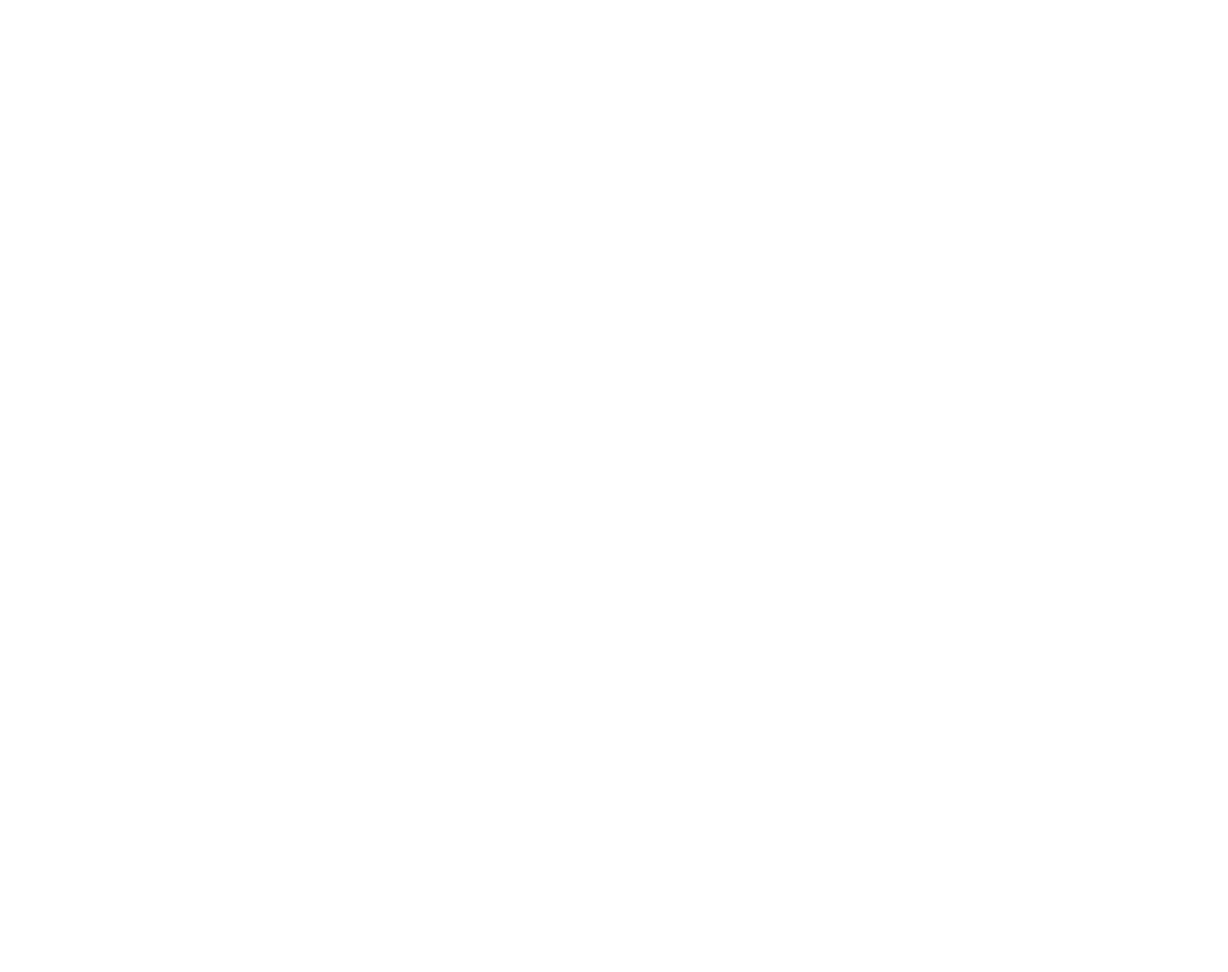
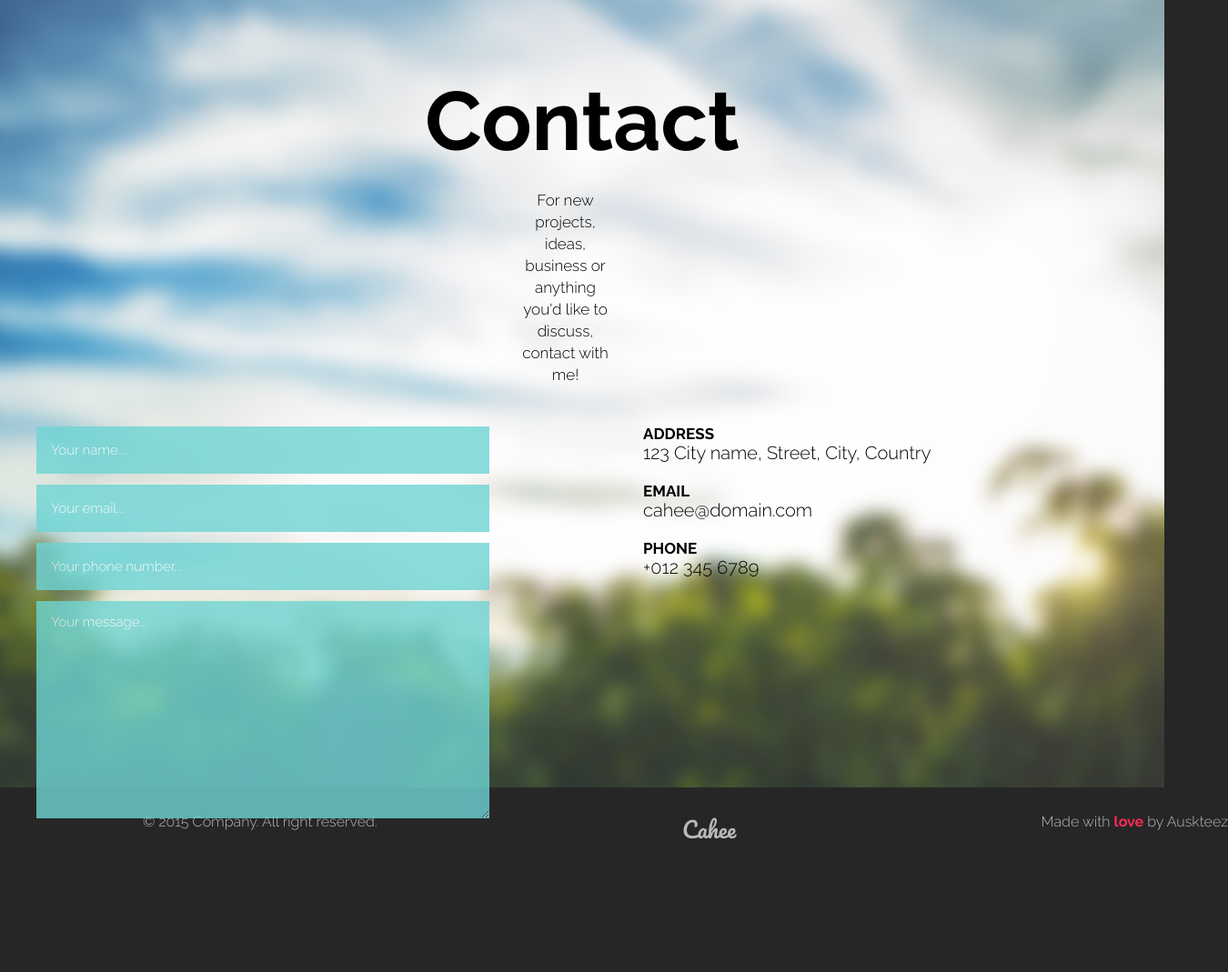
Before and after one commit to ykalchenko/14_Form, a plain HTML site: page index.html in a window 1280 px wide. Shown: the whole page at 91% size, 1350 px wide, since content can reach past the window. Before the commit the page ends 800 px from the top, so only its background shows below. Drawn offline with Linux system fonts and the light colour scheme.

Commit message:
add text and styles

```diff
--- a/index.html
+++ b/index.html
@@ -7,9 +7,57 @@
   <meta name="viewport" content="width=device-width, initial-scale=1.0">
   <title>Contact</title>
   <link rel="stylesheet" href="style.css">
+  <link rel="preconnect" href="https://fonts.googleapis.com">
+  <link rel="preconnect" href="https://fonts.gstatic.com" crossorigin>
+  <link href="https://fonts.googleapis.com/css2?family=Pacifico&family=Raleway:wght@300;700&display=swap" rel="stylesheet">
 </head>
 
 <body>
+  <div class="columns">
+    <div class="column"></div>
+    <div class="column"></div>
+    <div class="column"></div>
+    <div class="column"></div>
+    <div class="column"></div>
+    <div class="column"></div>
+    <div class="column"></div>
+    <div class="column"></div>
+    <div class="column"></div>
+    <div class="column"></div>
+    <div class="column"></div>
+    <div class="column"></div>
+  </div>
+
+  <main>
+    <header>
+      <h1>Contact</h1>
+      <p class="header-description">For new projects, ideas, business or anything you'd like to discuss, contact with me!</p>
+    </header>
+    <div class="main-content">
+      <form action="" method="get">
+        <input class="text-field__input" type="text" placeholder="Your name..." minlength="3" id="username"required>
+        <input class="text-field__input" type="email" placeholder="Your email..." id="email" name="email" required>
+        <input class="text-field__input" type="tel" placeholder="Your phone number..." id="phone-number">
+        <textarea name="" id="message" cols="30" rows="10" placeholder="Your message..."></textarea>
+      </form>
+      <div class="contact-info">
+        <p><span class="info-name">ADDRESS</span> <br>
+        <span class="info-data">123 City name, Street, City, Country</span> <br><br>
+        <span class="info-name">EMAIL</span><br>
+        <span class="info-data">cahee@domain.com</span><br><br>
+        <span class="info-name">PHONE</span><br>
+        <span class="info-data">+012 345 6789</span></p>
+      </div>
+    </div>
+  </main>
+
+  <footer>
+    <div class="footer-text">
+      <p class="footer-text-left">© 2015 Company. All right reserved.</p>
+      <p class="footer-text-logo">Cahee</p>
+      <p class="footer-text-right">Made with <span class="love">love</span> by Auskteez</p>
+    </div>
+  </footer>
 
 </body>
 
--- a/style.css
+++ b/style.css
@@ -0,0 +1,155 @@
+body {
+  margin: 0;
+  width: 100vw;
+  height: 956px;
+  background-color: #262626;
+  font-family: 'Raleway', sans-serif;
+}
+
+.columns {
+  width: 1500px;
+  height: 956px;
+  /* display: flex; */
+  display: none;
+  gap: 30px;
+  justify-content: center;
+}
+
+.column {
+  width: 70px;
+  height: 956px;
+  gap: 30px;
+  background-color: aquamarine;
+  justify-content: space-between;
+}
+
+main {
+  height: 866px;
+  background-image: url('imgs/img.png');
+  background-position: center;
+  /* Center the image */
+  background-repeat: no-repeat;
+  /* Do not repeat the image */
+  background-size: cover;
+  /* Resize the background image to cover the entire container */
+}
+
+footer {
+  height: 90px;
+  background-color: #262626;
+  /* align-items: center; */
+}
+
+h1 {
+  margin-block-start: 0;
+  margin-block-end: 0;
+  text-align: center;
+  font-weight: 700;
+  font-size: 91px;
+  padding-top: 79px;
+}
+
+.header-description {
+  text-align: center;
+  font-weight: 300;
+  padding: 5px 605px 10px 568px;
+  font-size: 17px;
+  line-height: 24px;
+}
+
+.main-content {
+  display: flex;
+  justify-content: center;
+}
+
+form {
+  margin-top: 18px;
+  width: 600px;
+  height: 600px;
+}
+
+.text-field__input {
+  display: block;
+  width: 480px;
+  height: 50px;
+  padding-left: 16px;
+  /* padding: 5px 10px; */
+  font-family: inherit;
+  font-size: 15px;
+  font-weight: 300;
+  line-height: 1.5;
+  background-color: #6ed5d4;
+  opacity: 0.8;
+  border: #6ed5d4;
+  color: #ffffff;
+  margin-bottom: 12px;
+}
+
+textarea {
+  display: block;
+  width: 480px;
+  padding-top: 12px;
+  padding-left: 16px;
+  font-family: inherit;
+  font-size: 15px;
+  font-weight: 300;
+  line-height: 1.5;
+  background-color: #6ed5d4;
+  opacity: 0.8;
+  border: #6ed5d4;
+  -webkit-text-fill-color: white;
+}
+
+.text-field__input:focus, .text-field__input:hover, textarea:focus, textarea:hover {
+  color: #ffffff;
+  outline: none;
+  font-weight: bold;
+  border-left: 4px solid #355b82;
+  width: 476px;
+  background: linear-gradient(to right, #6ed5d4, #00c4c4);
+}
+
+.text-field__input::placeholder {
+  color: #ffffff;
+  /* padding-left: 16px; */
+}
+
+.contact-info {
+  /* margin-top: 18px; */
+  margin-left: 8px;
+  width: 540px;
+  height: 600px;
+  margin-left: 60px;
+}
+
+p {
+  padding-left: 7px;
+  line-height: 20px;
+}
+
+.info-name {
+  font-size: 17px;
+  font-weight: bold;
+}
+
+.info-data {
+  font-size: 20px;
+}
+
+.footer-text {
+  width: 1200px;
+  display: flex;
+  color: #b9b9b9;
+  justify-content: space-between;
+  margin: 12px 150px;
+}
+
+.footer-text-logo {
+  font-family: 'Pacifico', cursive;
+  font-size: 24px;
+}
+
+.love {
+  color: #ff2b58;
+  font-weight: bold;
+}
```
Also changed, not shown: imgs/2ce2f1a8-b7e4-4049-b913-a512e8c92354.png (added), imgs/img.png (added), imgs/logo-small.png (added), 1 other file.
